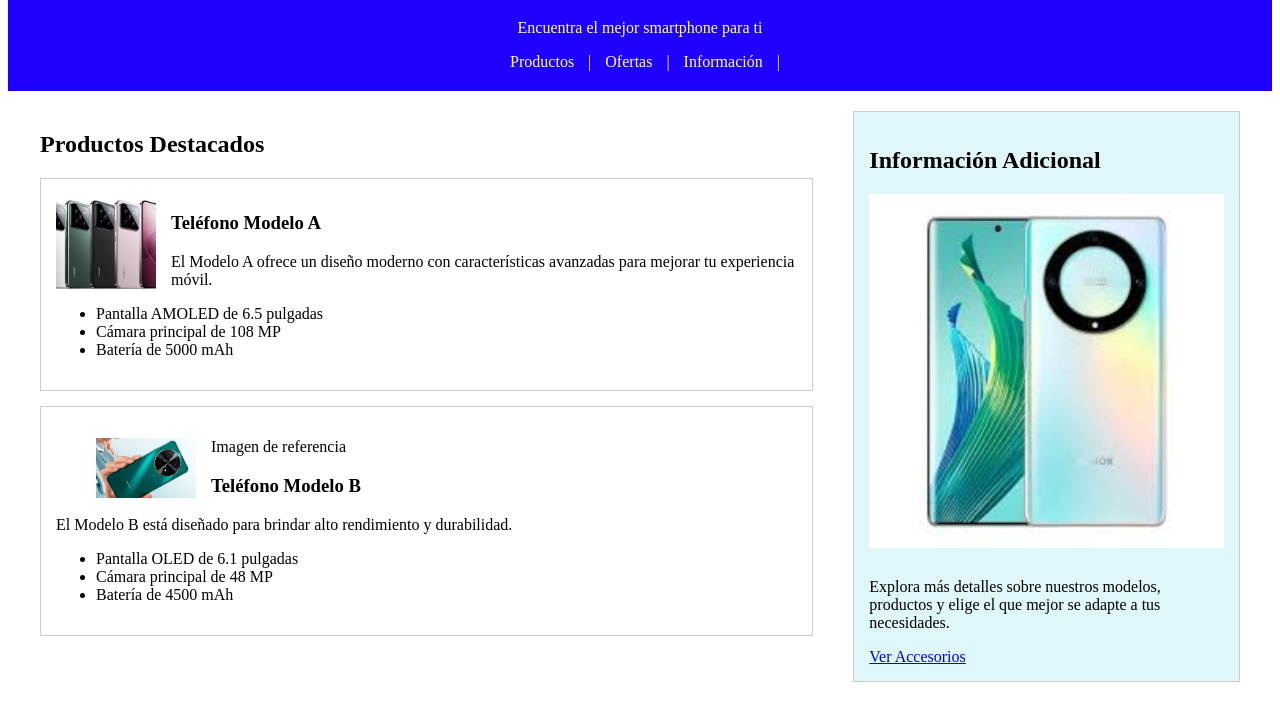
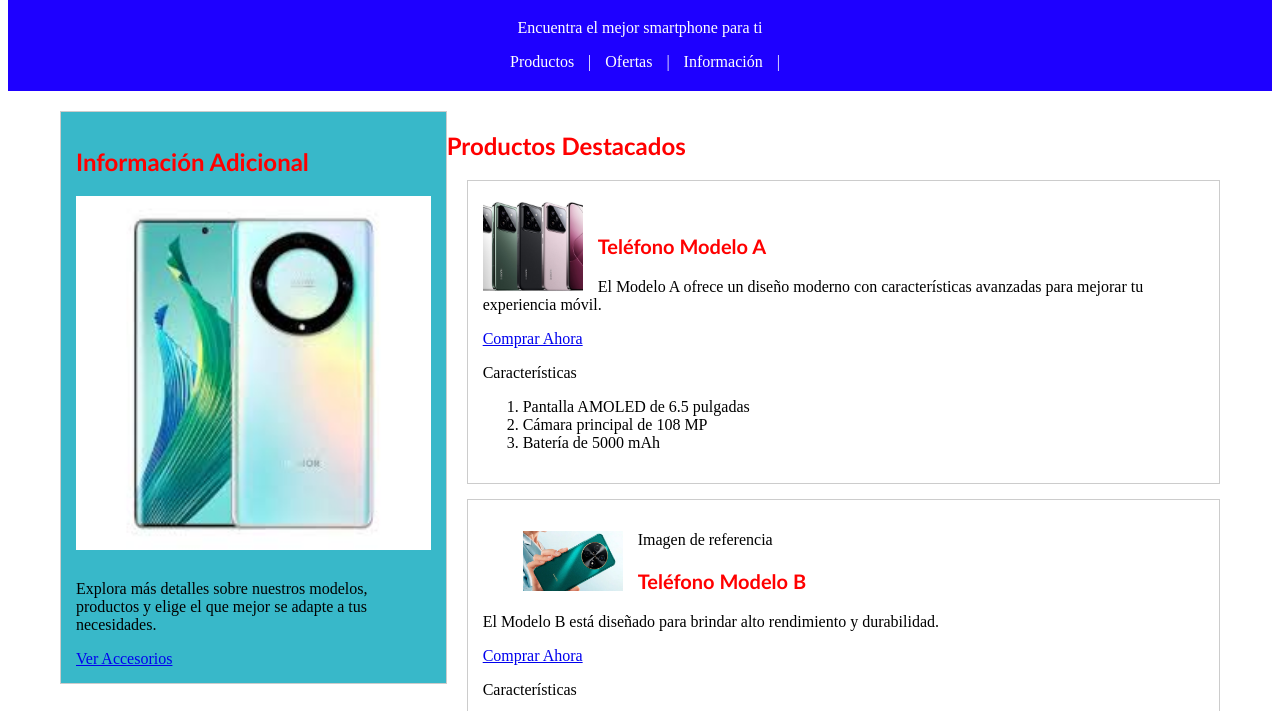
Before and after one commit to Teo344/Portafolio-Personal, a plain HTML site: page index2.html in a window 1280 px wide. Shown: the part 89-800 px from the top of the page. Drawn offline with Linux system fonts and the light colour scheme.

Commit message:
taller1.2

```diff
--- a/css/estilos2.css
+++ b/css/estilos2.css
@@ -33,6 +33,17 @@
     margin-bottom: 15px;
 }
 
+h2{
+    color: red;
+    font-family: 'Gill Sans', 'Gill Sans MT', Calibri, 'Trebuchet MS', sans-serif;
+}
+
+h3{
+    color: red;
+    font-family: 'Gill Sans', 'Gill Sans MT', Calibri, 'Trebuchet MS', sans-serif;
+    font-size: 20px;
+}
+
 .producto img {
     width: 100px;
     height: auto;
@@ -46,7 +57,7 @@ aside {
 }
 
 .info-adicional {
-    background-color: #E0F7FA;
+    background-color: #38b8c9;
     border: 1px solid #ccc;
     padding: 15px;
     margin-bottom: 20px;
--- a/index2.html
+++ b/index2.html
@@ -21,18 +21,31 @@
 
     <div class="container">
 
+        <aside>
+            <div class="info-adicional">
+                <h2>Información Adicional</h2>
+                <img src="imagenes/celu.jpeg" alt="Accesorios disponibles">
+                <p>Explora más detalles sobre nuestros modelos, productos y elige el que mejor se adapte a tus necesidades.</p>
+                <a href="#">Ver Accesorios</a>
+            </div>
+        </aside>
+
         <div class="productos">
+
             <h2>Productos Destacados</h2>
-
+            <aside>
             <div class="producto">
                 <img src="imagenes/6uIznnXEW_600x600__1.jpg" alt="Teléfono Modelo A">
+                <br>
                 <h3>Teléfono Modelo A</h3>
                 <p>El Modelo A ofrece un diseño moderno con características avanzadas para mejorar tu experiencia móvil.</p>
-                <ul>
+                <a href="https://www.instagram.com/_gabriel.sxy/">Comprar Ahora</a>
+                <P>Características</p>
+                <ol>
                     <li>Pantalla AMOLED de 6.5 pulgadas</li>
                     <li>Cámara principal de 108 MP</li>
                     <li>Batería de 5000 mAh</li>
-                </ul>
+                </ol>
             </div>
 
             <div class="producto">
@@ -42,22 +55,17 @@
             </figure>
                 <h3>Teléfono Modelo B</h3>
                 <p>El Modelo B está diseñado para brindar alto rendimiento y durabilidad.</p>
-                <ul>
+                <a href="https://www.instagram.com/_gabriel.sxy/">Comprar Ahora</a>
+                <p>Características</p>
+                <ol>
                     <li>Pantalla OLED de 6.1 pulgadas</li>
                     <li>Cámara principal de 48 MP</li>
                     <li>Batería de 4500 mAh</li>
-                </ul>
+                </ol>
             </div>
+        </aside>
         </div>
 
-       <aside>
-        <div class="info-adicional">
-            <h2>Información Adicional</h2>
-            <img src="imagenes/celu.jpeg" alt="Accesorios disponibles">
-            <p>Explora más detalles sobre nuestros modelos, productos y elige el que mejor se adapte a tus necesidades.</p>
-            <a href="#">Ver Accesorios</a>
-        </div>
-    </aside>
 
     </div>
 
```
